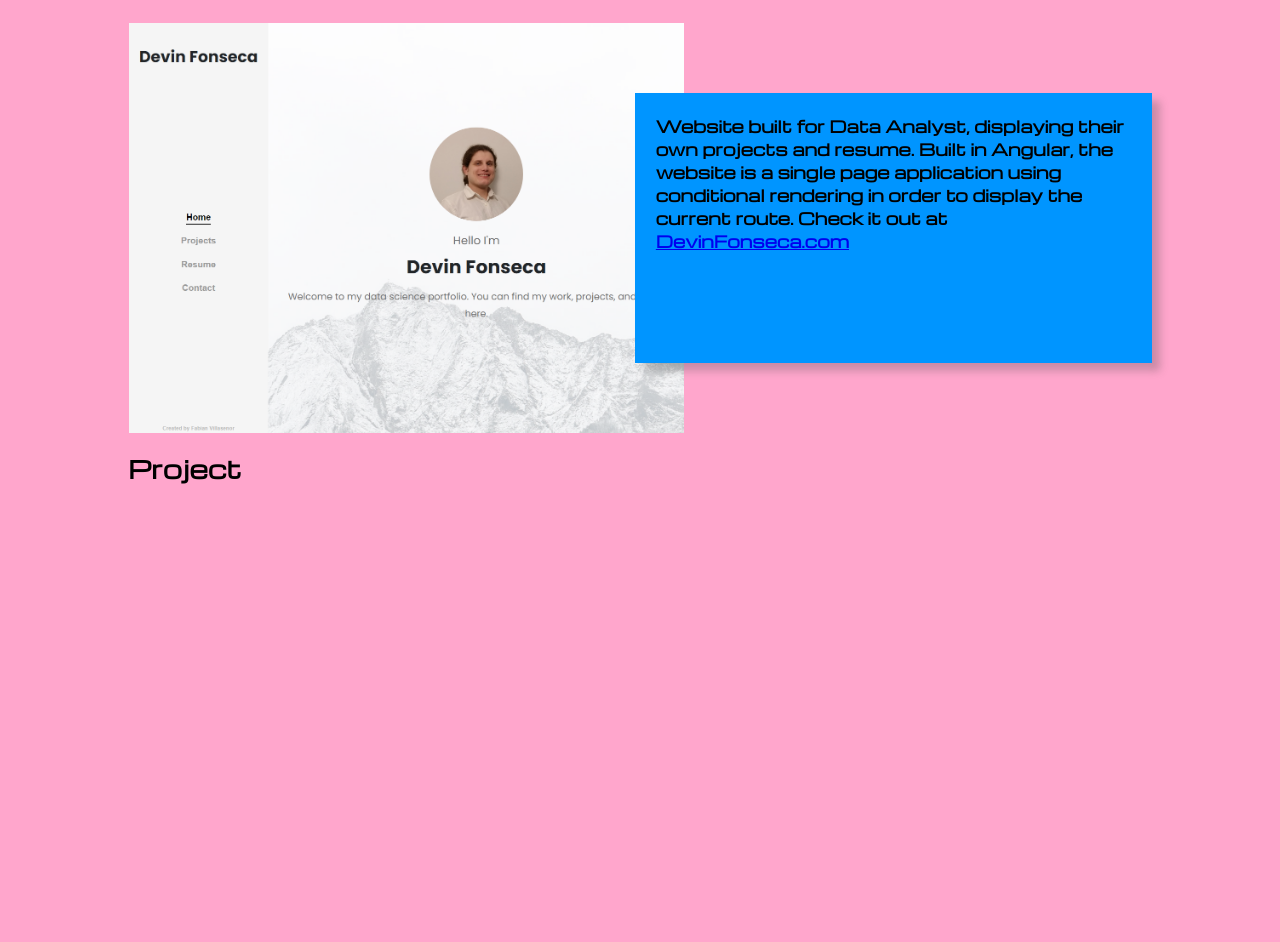
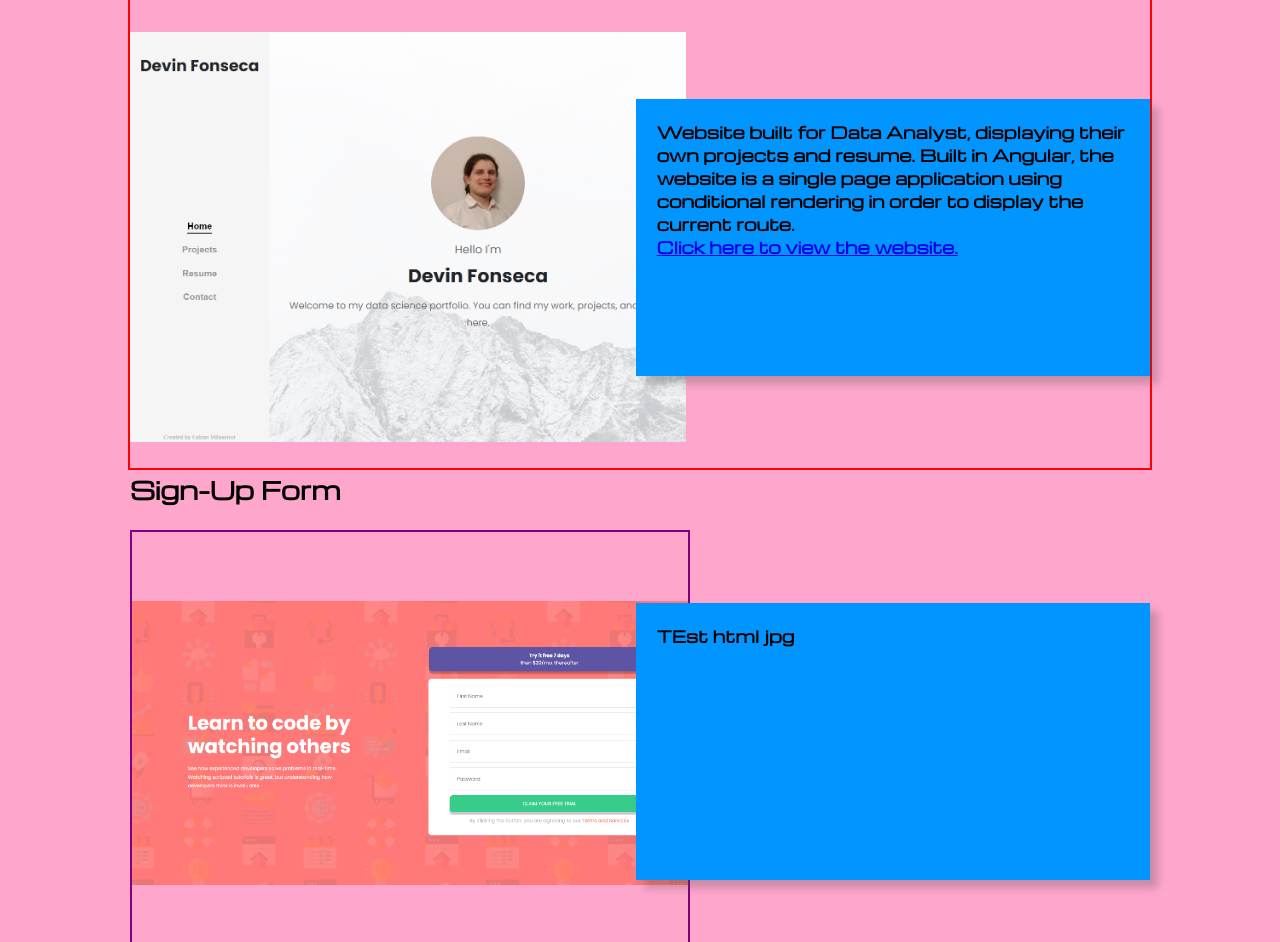
Before and after one commit to EndingNever/Portfolio, a React (Create React App) app: page / in a window 1280 px wide. Shown: the part 700-1642 px from the top of the page. Built offline with nearby package versions, Linux system fonts and the light colour scheme.

Commit message:
second project

```diff
--- a/src/App.css
+++ b/src/App.css
@@ -13,6 +13,7 @@
   /* background-position: 0%; */
   /* width: 100vw;
   height: 100vh; */
+  cursor: url("/public/images/Hello_Kitty_Cursor.png")
 }
 
 
--- a/src/App.js
+++ b/src/App.js
@@ -9,7 +9,7 @@
 
 function App() {
   return (
-    <div className="App" style={{ cursor: 'url(/public/images/Hello_Kitty_Cursor.png),auto' }}>
+    <div className="App" >
       <div className="navbar-component-container">
         <Navbar />
       </div>
--- a/src/Components/Project-card/ProjectCard.css
+++ b/src/Components/Project-card/ProjectCard.css
@@ -1,5 +1,6 @@
 .project {
   /* background-color: rgba(255, 0, 0, 0.206); */
+  border: 2px solid red;
   height: 100%;
 }
 .project-header {
@@ -39,3 +40,7 @@
   height: 50%;
   width: 50%;
 }
+
+.img-project-2{
+  border: 2px solid purple;
+}
--- a/src/Components/Project-card/ProjectCard.js
+++ b/src/Components/Project-card/ProjectCard.js
@@ -7,17 +7,23 @@
     console.log(projectData[0].image)
     return (
         <div className='project'>
+            {projectData.map((project)=> (
+                <>
             <div className="project-header">
-                <h2>Website</h2>
+                <h2 key={project.id}>{project.title}</h2>
             </div>
             <div className="project-card-container">
                 <div className="project-card-image">
-                    <img src={process.env.PUBLIC_URL + projectData[0].image} alt="" />
+                    <img className={`img-project-${project.id}`} src={process.env.PUBLIC_URL + project.image} alt="" />
                 </div>
                 <div className="project-card-text">
-                    <p>Website built for Data Analyst, displaying their own projects and resume. Built in Angular, the website is a single page application using conditional rendering in order to display the current route. Check it out at <a href="https://devinfonseca.com/" target={'_blank'} >DevinFonseca.com</a>  </p>
+                    <p>{project.information}</p>
+                    <a href={project.link} target="_blank">{project.linkText}</a>
+                    {/* <p>Website built for Data Analyst, displaying their own projects and resume. Built in Angular, the website is a single page application using conditional rendering in order to display the current route. Check it out at <a href="https://devinfonseca.com/" target={'_blank'} >DevinFonseca.com</a>  </p> */}
                 </div>
             </div>
+                </>
+            ))}
         </div>
     )
 }
--- /dev/null
+++ b/src/Components/Projects/ProjectData.js
@@ -0,0 +1,25 @@
+ const projectData=[
+    {
+      id:1,
+      title: "Website",
+      image: "/images/Screenshot-dev.png",
+      link: "https://devinfonseca.com",
+      linkText: "Click here to view the website.",
+      information:`Website built for Data Analyst, displaying their own projects and resume. Built in Angular, the website is a single page application using conditional rendering in order to display the current route.`,
+
+    },
+    {
+      id:2,
+      title: "Sign-Up Form",
+      image:"/images/sign-up-form.png",
+      information: "TEst html jpg"
+    },
+    {
+      id:3,
+      // title: "project",
+      image:"/images/html.png",
+      information: "TEst html jpg"
+    }
+  ]
+
+  export default projectData
--- a/src/Components/Projects/Projects.css
+++ b/src/Components/Projects/Projects.css
@@ -7,7 +7,7 @@
     display: flex;
     flex-direction: column;
     align-items: center;
-    justify-content: center;
+    /* justify-content: center; */
     /* height: 100%; */
     /* width: 100%; */
 }
--- a/src/Components/Projects/Projects.js
+++ b/src/Components/Projects/Projects.js
@@ -1,19 +1,30 @@
 import React from 'react'
 import ProjectCard from '../Project-card/ProjectCard'
 import './Projects.css'
+import projectData from './ProjectData'
 
 export default function Project() {
 
-  const projectData=[
-    {
-      image: "/images/Screenshot-dev.png",
-      information:`Website built for Data Analyst, displaying their own projects and resume. Built in Angular, the website is a single page application using conditional rendering in order to display the current route.`,
-    },
-    {
-      image:"/images/html.jpg",
-      information: "TEst html jpg"
-    },
-  ]
+  // const projectData=[
+  //   {
+  //     title: "Website",
+  //     image: "/images/Screenshot-dev.png",
+  //     link: "https://devinfonseca.com",
+  //     linkText: "Click here to view the website.",
+  //     information:`Website built for Data Analyst, displaying their own projects and resume. Built in Angular, the website is a single page application using conditional rendering in order to display the current route.`,
+
+  //   },
+  //   {
+  //     // title: "project",
+  //     image:"/images/html.png",
+  //     information: "TEst html jpg"
+  //   },
+  //   {
+  //     // title: "project",
+  //     image:"/images/html.png",
+  //     information: "TEst html jpg"
+  //   }
+  // ]
 
 
   return (
@@ -24,12 +35,12 @@
         {/* <h2>Data Analyst Website</h2>
         <div className="project-image"></div> */}
       </div>
-      <div className="portfolio-project">
+      {/* <div className="portfolio-project">
         <h2>Project</h2>
       </div>
       <div className="portfolio-project">
         <h2>Project</h2>
-      </div>
+      </div> */}
       {/* <div className="projects"><iframe scrolling='no' src="https://devinfonseca.com/"></iframe></div>
         <div className="projects"><iframe src="https://endingnever.github.io/AngularVehicleShowcase/"></iframe></div>
         <div className="projects">Project</div> */}
```
Also changed, not shown: public/images/sign-up-form.png (added).
